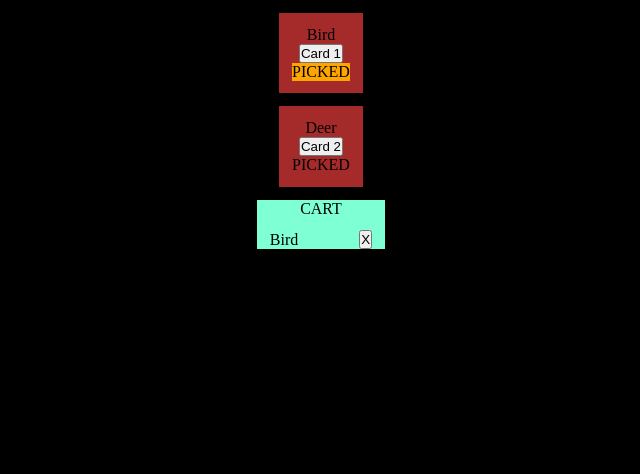
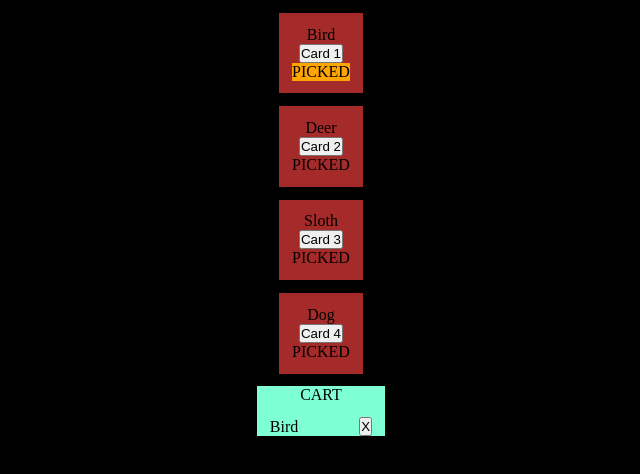
Before and after one commit to tonage72/ExpJS, a plain HTML site: page index.html in a window 1280 px wide. Both pictures are taken after a click on the button "Card 1". Shown: the whole page, without its empty margins (319-959 px from the left). Drawn offline with Linux system fonts and the light colour scheme.

Commit message:
Count working

```diff
--- a/index.html
+++ b/index.html
@@ -22,6 +22,20 @@
 		</button>
 		<div class="picked-tag">PICKED</div>
 	</div>
+	<div class="card">
+		<p class="card-desc">Sloth</p>
+		<button class="button-add">
+			Card 3
+		</button>
+		<div class="picked-tag">PICKED</div>
+	</div>
+	<div class="card">
+		<p class="card-desc">Dog</p>
+		<button class="button-add">
+			Card 4
+		</button>
+		<div class="picked-tag">PICKED</div>
+	</div>
 	<div class="cart">
 		CART
 	</div>
--- a/script.js
+++ b/script.js
@@ -5,12 +5,15 @@ const pickedTag = document.querySelectorAll('.picked-tag')
 const cardDesc = document.querySelectorAll('.card-desc')
 
 card.forEach((card, index) => {
+	let addedCount = {[index]: 0}
 	buttonAdd[index].addEventListener('click', () => {
-		addToCart(card, index)
+		addToCart(card, index, addedCount)
 	})
 })
 
-function addToCart(card, index) {
+function addToCart(card, index, addedCount) {
+	addedCount[index]++
+	console.log(addedCount)
 	const cartItem = document.createElement('div')
 	pickedTag[index].style.backgroundColor = 'orange'
 	cartItem.classList.add('cart-item')
```
